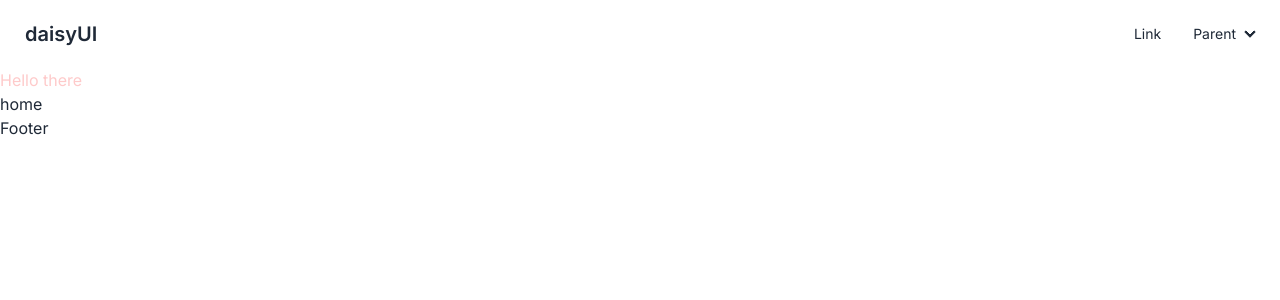
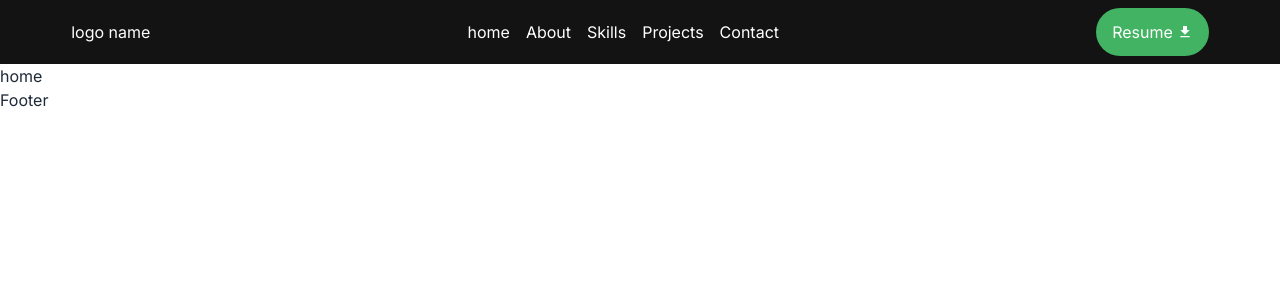
Before and after one commit to Rahulgautam8933/portfolio, a Next.js app: page / in a window 1280 px wide. Shown: the top 300 px of the page. Built offline with nearby package versions, Linux system fonts and the light colour scheme.

Commit message:
update navbar

```diff
--- a/package.json
+++ b/package.json
@@ -16,7 +16,7 @@
     "next": "14.2.5",
     "react": "^18",
     "react-dom": "^18",
-    "react-icons": "^5.2.1"
+    "react-icons": "^5.3.0"
   },
   "devDependencies": {
     "autoprefixer": "^10.4.20",
--- a/src/app/globals.css
+++ b/src/app/globals.css
@@ -1,3 +1,57 @@
 @tailwind base;
 @tailwind components;
 @tailwind utilities;
+
+body {
+    margin: 0;
+    padding: 0;
+    font-family: Arial, sans-serif;
+    box-sizing: border-box;
+}
+
+/* navbar */
+.width-90 {
+    width: 90%;
+    margin: auto;
+}
+
+.navbar {
+    background-color: theme('colors.nav');
+    color: theme('colors.white');
+}
+
+.downloadButton {
+    background-color: theme('colors.secondary');
+}
+
+.navul li {
+    position: relative;
+    overflow: hidden;
+}
+
+.navul li a {
+    position: relative;
+    text-decoration: none;
+    color: theme('colors.white');
+}
+
+.navul li::after {
+    content: '';
+    position: absolute;
+    width: 100%;
+    height: 2px;
+    background-color: theme('colors.orange');
+    left: -100%;
+    bottom: 0;
+    transition: left 0.3s ease-in-out;
+}
+
+.navul li:hover::after {
+    left: 0;
+}
+
+
+.navul li:not(:hover)::after {
+    left: -100%;
+    transition: left 0.3s ease-in-out;
+}
--- a/src/compoments/Navbar/index.js
+++ b/src/compoments/Navbar/index.js
@@ -1,30 +1,33 @@
 import React from 'react'
+import { MdDownload } from "react-icons/md";
 const Navbar = () => {
     return (
-        <div>
-            <div className="navbar bg-base-100">
-                <div className="flex-1">
-                    <a className="btn btn-ghost text-xl">daisyUI</a>
+        <>
+
+            <div className='navbar' >
+                <div className='flex justify-between width-90'>
+                    <div className=''>
+                        logo name
+                    </div>
+                    <div>
+                        <ul className='navul flex gap-4'>
+                            <li><a href="/">home</a></li>
+                            <li><a href="/">About</a></li>
+                            <li><a href="/">Skills</a></li>
+                            <li><a href="/">Projects</a></li>
+                            <li><a href="/">Contact</a></li>
+                        </ul>
+                    </div>
+                    <div className='downloadButton flex gap-1 justify-center items-center px-4 py-3 rounded-full'>
+                        <span>Resume</span> <span><MdDownload /></span>
+                    </div>
                 </div>
-                <div className="flex-none">
-                    <ul className="menu menu-horizontal px-1">
-                        <li><a>Link</a></li>
-                        <li>
 
-                            <details>
-                                <summary>Parent</summary>
-                                <ul className="bg-base-100 rounded-t-none p-2">
-                                    <li><a>Link 1</a></li>
-                                    <li><a>Link 2</a></li>
-                                </ul>
-                            </details>
-                        </li>
-                    </ul>
-                </div>
             </div>
-            <div className='text-red-200'>Hello there</div>
 
-        </div>
+
+
+        </>
     )
 }
 
--- a/tailwind.config.js
+++ b/tailwind.config.js
@@ -3,7 +3,18 @@ import daisyui from 'daisyui'
 module.exports = {
   content: ["./src/**/*.{html,js}"],
   theme: {
-    extend: {},
+    extend: {
+      colors: {
+        primary: '#191919',
+        secondary: '#41b362',
+        customColor: '#f66d9b',
+        button: "#373737",
+        nav: "#131313",
+        orange: "#ffe600",
+        white: "#fff",
+
+      },
+    },
   },
   plugins: [daisyui],
 }
```
Also changed, not shown: 1 other file (tests, documents, lock files or other folders).
